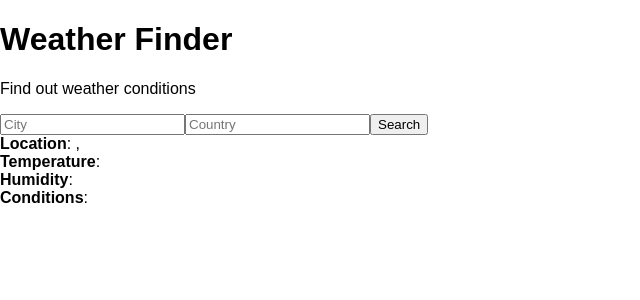
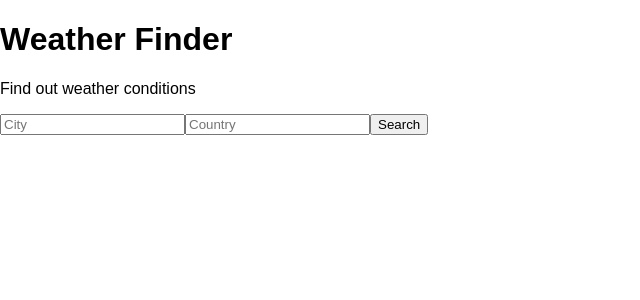
Before and after one commit to bluescorpx93/hm-reactweather-yt, a React (Create React App) app: page / in a window 1280 px wide. Shown: the top 300 px of the page, without its empty margins (0-640 px from the left). Built offline with nearby package versions, Linux system fonts and the light colour scheme; the HTML template or start-up script is replaced by a standard one.

Commit message:
show states in component when they"are not undefined

```diff
--- a/src/components/Weather.js
+++ b/src/components/Weather.js
@@ -5,10 +5,14 @@ class Weather extends React.Component{
 		return(
 			<div>
 
-			<strong>Location</strong>: {this.props.city}, {this.props.country} <br/>
-			<strong>Temperature</strong>: {this.props.temperature} <br/>
-			<strong>Humidity</strong>: {this.props.humidity} <br/>
-			<strong>Conditions</strong>: {this.props.description} <br/>
+			{ this.props.city && this.props.country && <p>
+			<strong>Location:</strong> {this.props.city}, {this.props.country} </p>}
+
+			{ this.props.temperature && <p> <strong>Temperature</strong>: {this.props.temperature} </p> }
+
+			{ this.props.humidity && <p> <strong>Humidity</strong>: {this.props.humidity} </p> }
+
+			{ this.props.description && <p> <strong>Conditions</strong>: {this.props.description} </p> }
 
 			</div>
 			);
```
